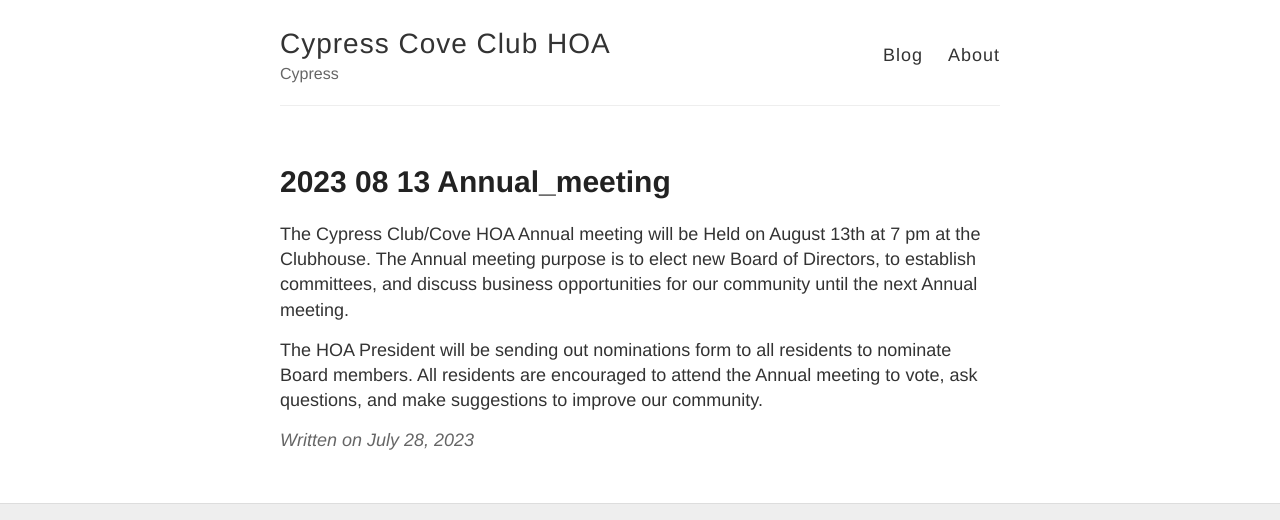
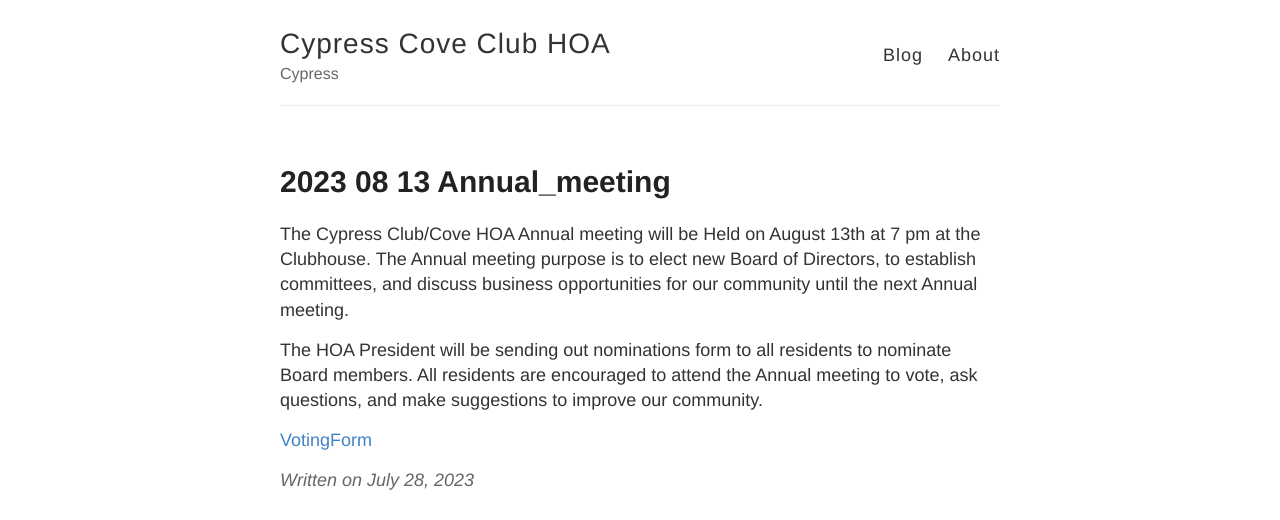
Before and after one commit to CypressClubCoveAustell/CypressClubCoveAustell.github.io, a Jekyll site: the page built from _posts/2023-07-28-2023-08-13-Annual_Meeting.md, in a window 1280 px wide, cut to the strip 0-520 px from the top of the page. Built offline with Jekyll 4.4.1, drawn with Linux system fonts in a browser that asks for light colours; our own code applies the rules of GitHub Pages for plain Markdown files.

Commit message:
Update 2023-07-28-2023-08-13-Annual_Meeting.md

```diff
--- a/_posts/2023-07-28-2023-08-13-Annual_Meeting.md
+++ b/_posts/2023-07-28-2023-08-13-Annual_Meeting.md
@@ -7,3 +7,5 @@ nominations form to all residents to nominate
 Board members.
 All residents are encouraged to attend the Annual
 meeting to vote, ask questions, and make suggestions to improve our community.
+
+[VotingForm](https://cypresscc.org/PDFs/2023-Annual_Meeting_Proxy_Vote_Form.pdf)
```
